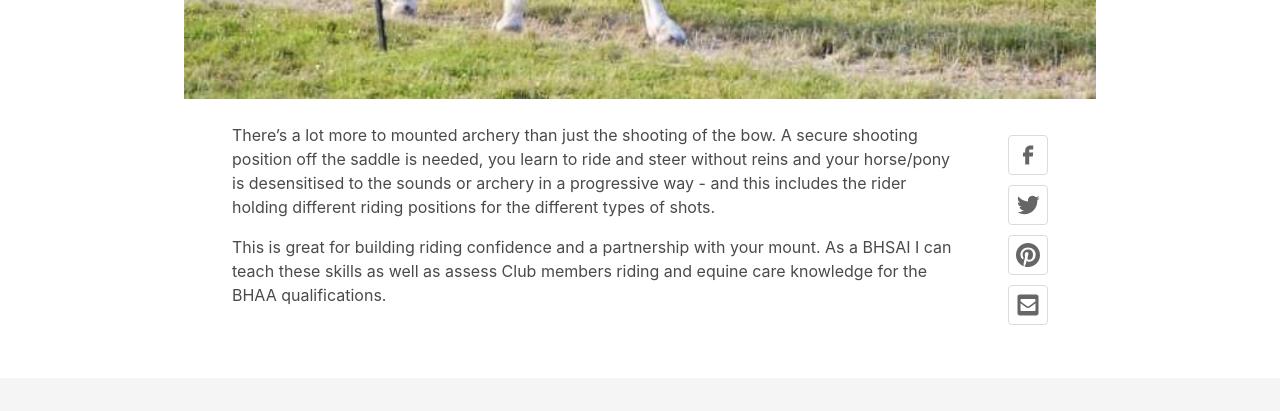
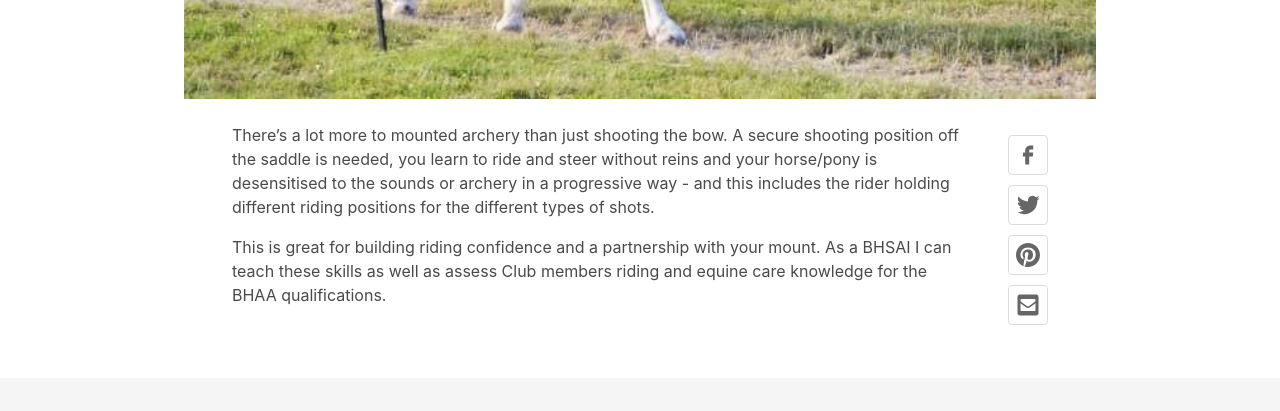
Before and after one commit to midtownsystems/clydevalleyhorsearchers, an Eleventy site: page src/ridingskills.md in a window 1280 px wide. Shown: the part 840-1251 px from the top of the page. Built offline with nearby package versions, Linux system fonts and the light colour scheme; Eleventy itself is replaced by a stand-in of ours; files that its build step writes are made by us from their sources.

Commit message:
revert text

```diff
--- a/src/ridingskills.md
+++ b/src/ridingskills.md
@@ -8,6 +8,6 @@ description: Riding Skills and Archery
 permalink: /risingskillsforarchery/
 ---
 
-There’s a lot more to mounted archery than just the shooting of the bow.  A secure shooting position off the saddle is needed, you learn to ride and steer without reins and your horse/pony is desensitised to the sounds or archery in a progressive way - and this includes the rider holding different riding positions for the different types of shots.
+There’s a lot more to mounted archery than just shooting the bow.  A secure shooting position off the saddle is needed, you learn to ride and steer without reins and your horse/pony is desensitised to the sounds or archery in a progressive way - and this includes the rider holding different riding positions for the different types of shots.
 
 This is great for building riding confidence and a partnership with your mount. As a BHSAI I can teach these skills as well as assess Club members riding and equine care knowledge for the BHAA qualifications.
```
